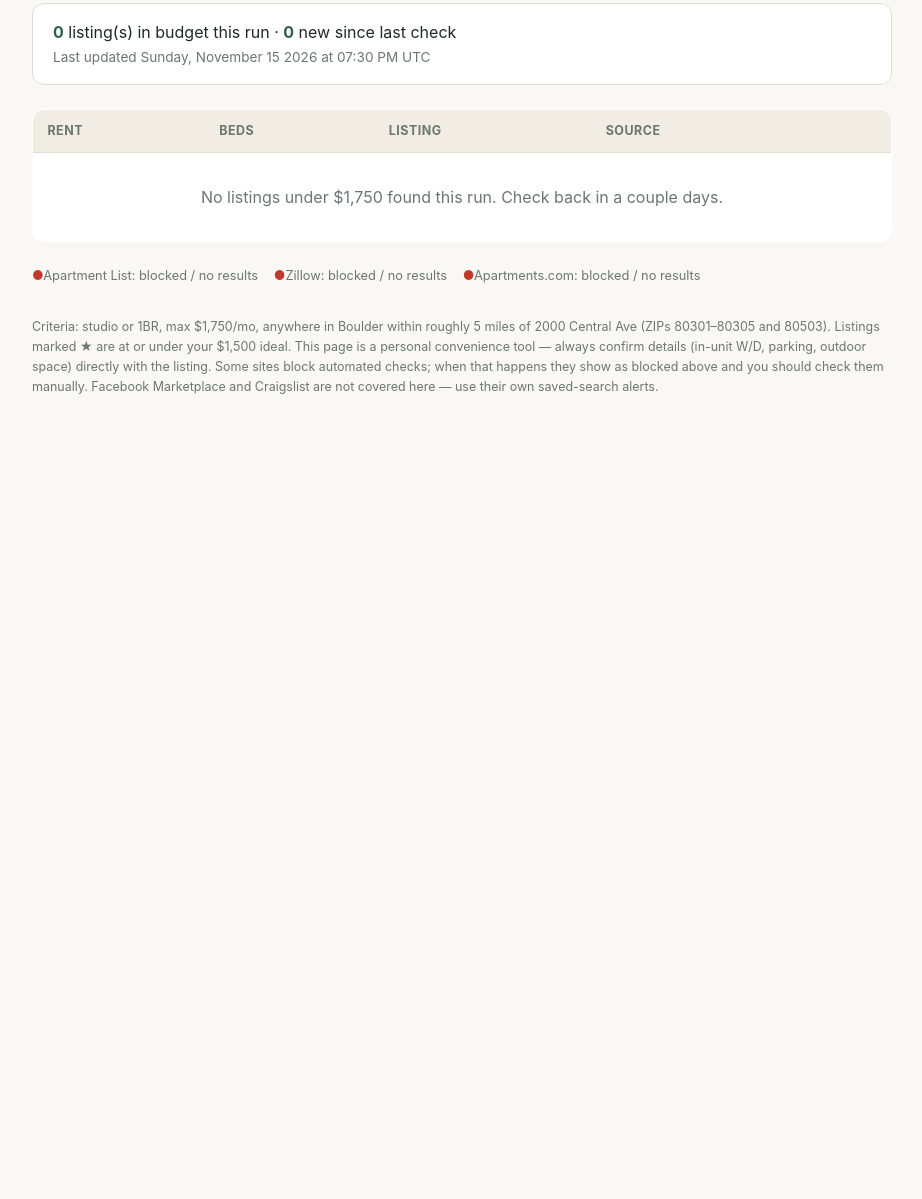
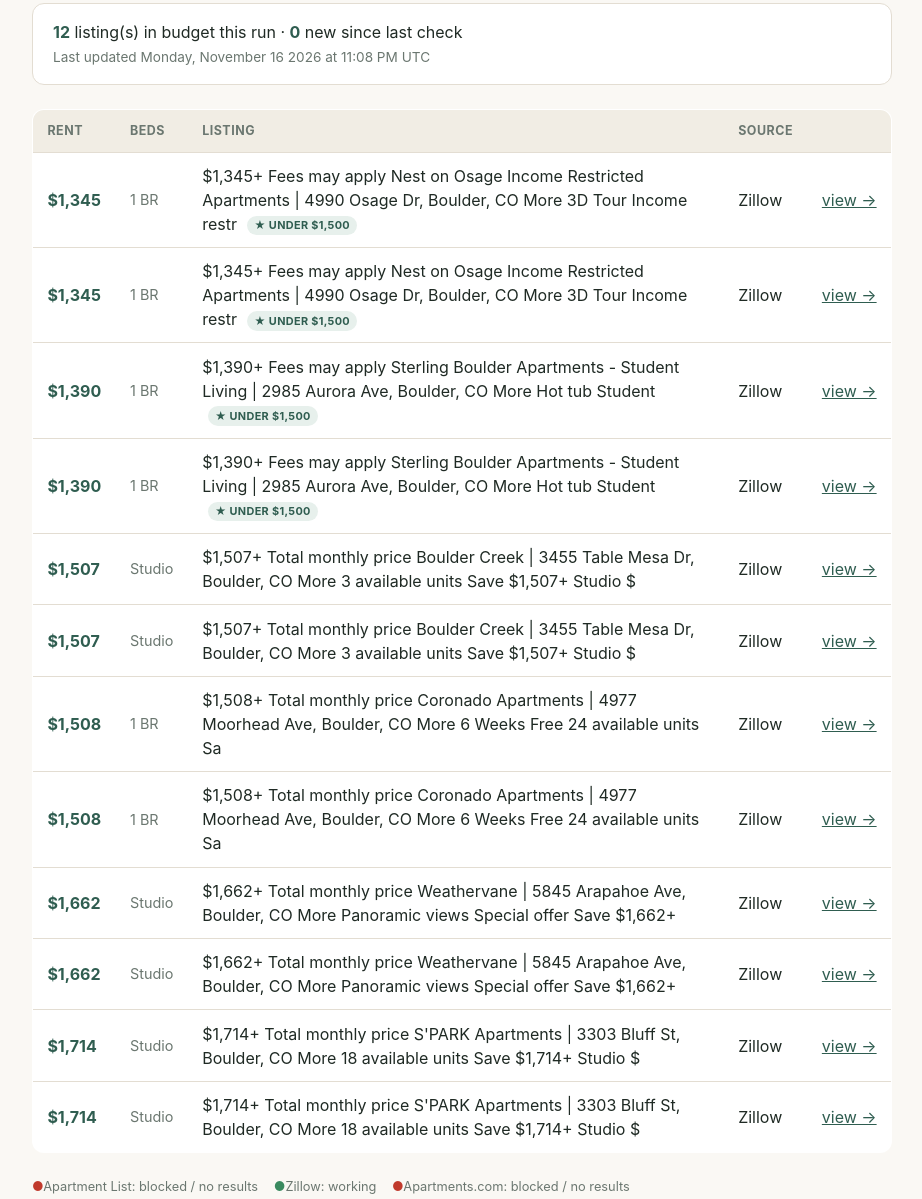
Before and after one commit to cliffwat-21/boulder-housing, a plain HTML site: page docs/index.html in a window 1280 px wide. Shown: the part 117-1316 px from the top of the page, without its empty margins (178-1100 px from the left). Before the commit the page ends 800 px from the top, so only its background shows below. Drawn offline with Linux system fonts and the light colour scheme.

Commit message:
Update listings

```diff
--- a/docs/index.html
+++ b/docs/index.html
@@ -47,9 +47,9 @@
     <p class="sub">Studios &amp; 1BRs under $1,750 &middot; within ~5 mi of the East Boulder office &middot; auto-checked daily</p>
 
     <div class="summary">
-      <strong>0</strong> listing(s) in budget this run
+      <strong>12</strong> listing(s) in budget this run
       &middot; <strong>0</strong> new since last check
-      <br><span style="font-size:.85rem;color:var(--muted)">Last updated Sunday, November 15 2026 at 07:30 PM UTC</span>
+      <br><span style="font-size:.85rem;color:var(--muted)">Last updated Monday, November 16 2026 at 11:08 PM UTC</span>
     </div>
 
     <table>
@@ -57,11 +57,106 @@
         <tr><th>Rent</th><th>Beds</th><th>Listing</th><th>Source</th><th></th></tr>
       </thead>
       <tbody>
-        <tr><td colspan="5" class="empty">No listings under $1,750 found this run. Check back in a couple days.</td></tr>
+
+          <tr class="">
+            <td class="rent">$1,345</td>
+            <td class="beds">1 BR</td>
+            <td>$1,345+ Fees may apply Nest on Osage Income Restricted Apartments | 4990 Osage Dr, Boulder, CO More 3D Tour Income restr <span class="badge ideal">&#9733; under $1,500</span></td>
+            <td>Zillow</td>
+            <td><a href="https://www.zillow.com/apartments/boulder-co/nest-on-osage-income-restricted-apartments/5Xhvdt/" target="_blank" rel="noopener">view&nbsp;&rarr;</a></td>
+          </tr>
+
+          <tr class="">
+            <td class="rent">$1,345</td>
+            <td class="beds">1 BR</td>
+            <td>$1,345+ Fees may apply Nest on Osage Income Restricted Apartments | 4990 Osage Dr, Boulder, CO More 3D Tour Income restr <span class="badge ideal">&#9733; under $1,500</span></td>
+            <td>Zillow</td>
+            <td><a href="https://www.zillow.com/apartments/boulder-co/nest-on-osage-income-restricted-apartments/5Xhvdt/" target="_blank" rel="noopener">view&nbsp;&rarr;</a></td>
+          </tr>
+
+          <tr class="">
+            <td class="rent">$1,390</td>
+            <td class="beds">1 BR</td>
+            <td>$1,390+ Fees may apply Sterling Boulder Apartments - Student Living | 2985 Aurora Ave, Boulder, CO More Hot tub Student  <span class="badge ideal">&#9733; under $1,500</span></td>
+            <td>Zillow</td>
+            <td><a href="https://www.zillow.com/apartments/boulder-co/sterling-boulder-apartments-student-living/5XhvnR/" target="_blank" rel="noopener">view&nbsp;&rarr;</a></td>
+          </tr>
+
+          <tr class="">
+            <td class="rent">$1,390</td>
+            <td class="beds">1 BR</td>
+            <td>$1,390+ Fees may apply Sterling Boulder Apartments - Student Living | 2985 Aurora Ave, Boulder, CO More Hot tub Student  <span class="badge ideal">&#9733; under $1,500</span></td>
+            <td>Zillow</td>
+            <td><a href="https://www.zillow.com/apartments/boulder-co/sterling-boulder-apartments-student-living/5XhvnR/" target="_blank" rel="noopener">view&nbsp;&rarr;</a></td>
+          </tr>
+
+          <tr class="">
+            <td class="rent">$1,507</td>
+            <td class="beds">Studio</td>
+            <td>$1,507+ Total monthly price Boulder Creek | 3455 Table Mesa Dr, Boulder, CO More 3 available units Save $1,507+ Studio $ </td>
+            <td>Zillow</td>
+            <td><a href="https://www.zillow.com/apartments/boulder-co/boulder-creek/5XhvRv/" target="_blank" rel="noopener">view&nbsp;&rarr;</a></td>
+          </tr>
+
+          <tr class="">
+            <td class="rent">$1,507</td>
+            <td class="beds">Studio</td>
+            <td>$1,507+ Total monthly price Boulder Creek | 3455 Table Mesa Dr, Boulder, CO More 3 available units Save $1,507+ Studio $ </td>
+            <td>Zillow</td>
+            <td><a href="https://www.zillow.com/apartments/boulder-co/boulder-creek/5XhvRv/" target="_blank" rel="noopener">view&nbsp;&rarr;</a></td>
+          </tr>
+
+          <tr class="">
+            <td class="rent">$1,508</td>
+            <td class="beds">1 BR</td>
+            <td>$1,508+ Total monthly price Coronado Apartments | 4977 Moorhead Ave, Boulder, CO More 6 Weeks Free 24 available units Sa </td>
+            <td>Zillow</td>
+            <td><a href="https://www.zillow.com/apartments/boulder-co/coronado-apartments/5XtPxW/" target="_blank" rel="noopener">view&nbsp;&rarr;</a></td>
+          </tr>
+
+          <tr class="">
+            <td class="rent">$1,508</td>
+            <td class="beds">1 BR</td>
+            <td>$1,508+ Total monthly price Coronado Apartments | 4977 Moorhead Ave, Boulder, CO More 6 Weeks Free 24 available units Sa </td>
+            <td>Zillow</td>
+            <td><a href="https://www.zillow.com/apartments/boulder-co/coronado-apartments/5XtPxW/" target="_blank" rel="noopener">view&nbsp;&rarr;</a></td>
+          </tr>
+
+          <tr class="">
+            <td class="rent">$1,662</td>
+            <td class="beds">Studio</td>
+            <td>$1,662+ Total monthly price Weathervane | 5845 Arapahoe Ave, Boulder, CO More Panoramic views Special offer Save $1,662+ </td>
+            <td>Zillow</td>
+            <td><a href="https://www.zillow.com/apartments/boulder-co/weathervane/CjfBCC/" target="_blank" rel="noopener">view&nbsp;&rarr;</a></td>
+          </tr>
+
+          <tr class="">
+            <td class="rent">$1,662</td>
+            <td class="beds">Studio</td>
+            <td>$1,662+ Total monthly price Weathervane | 5845 Arapahoe Ave, Boulder, CO More Panoramic views Special offer Save $1,662+ </td>
+            <td>Zillow</td>
+            <td><a href="https://www.zillow.com/apartments/boulder-co/weathervane/CjfBCC/" target="_blank" rel="noopener">view&nbsp;&rarr;</a></td>
+          </tr>
+
+          <tr class="">
+            <td class="rent">$1,714</td>
+            <td class="beds">Studio</td>
+            <td>$1,714+ Total monthly price S&#x27;PARK Apartments | 3303 Bluff St, Boulder, CO More 18 available units Save $1,714+ Studio $ </td>
+            <td>Zillow</td>
+            <td><a href="https://www.zillow.com/apartments/boulder-co/s&#x27;park-apartments/CkBRVt/" target="_blank" rel="noopener">view&nbsp;&rarr;</a></td>
+          </tr>
+
+          <tr class="">
+            <td class="rent">$1,714</td>
+            <td class="beds">Studio</td>
+            <td>$1,714+ Total monthly price S&#x27;PARK Apartments | 3303 Bluff St, Boulder, CO More 18 available units Save $1,714+ Studio $ </td>
+            <td>Zillow</td>
+            <td><a href="https://www.zillow.com/apartments/boulder-co/s&#x27;park-apartments/CkBRVt/" target="_blank" rel="noopener">view&nbsp;&rarr;</a></td>
+          </tr>
       </tbody>
     </table>
 
-    <div class="status"><span class="site blocked">Apartment List: blocked / no results</span> <span class="site blocked">Zillow: blocked / no results</span> <span class="site blocked">Apartments.com: blocked / no results</span></div>
+    <div class="status"><span class="site blocked">Apartment List: blocked / no results</span> <span class="site ok">Zillow: working</span> <span class="site blocked">Apartments.com: blocked / no results</span></div>
 
     <p class="foot">
       Criteria: studio or 1BR, max $1,750/mo, anywhere in Boulder within roughly
```
